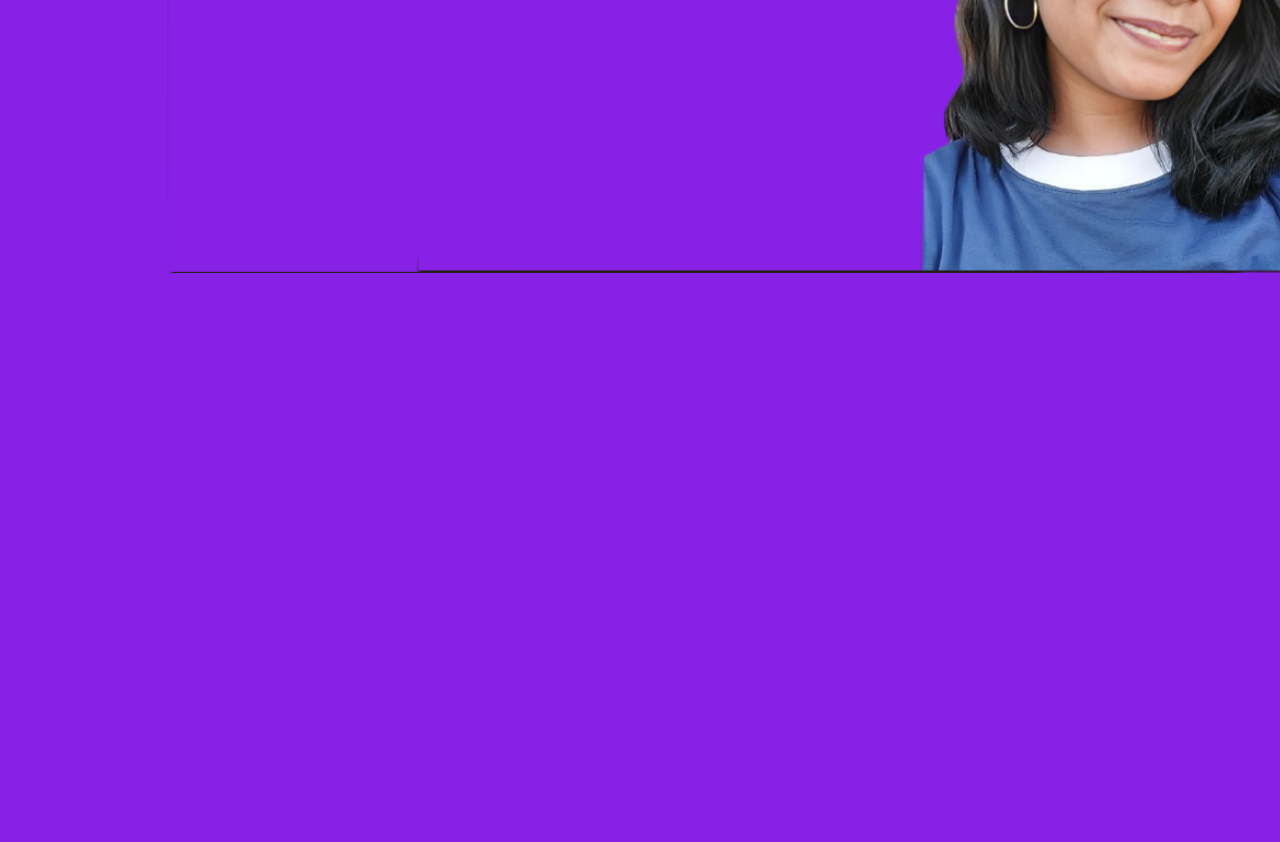
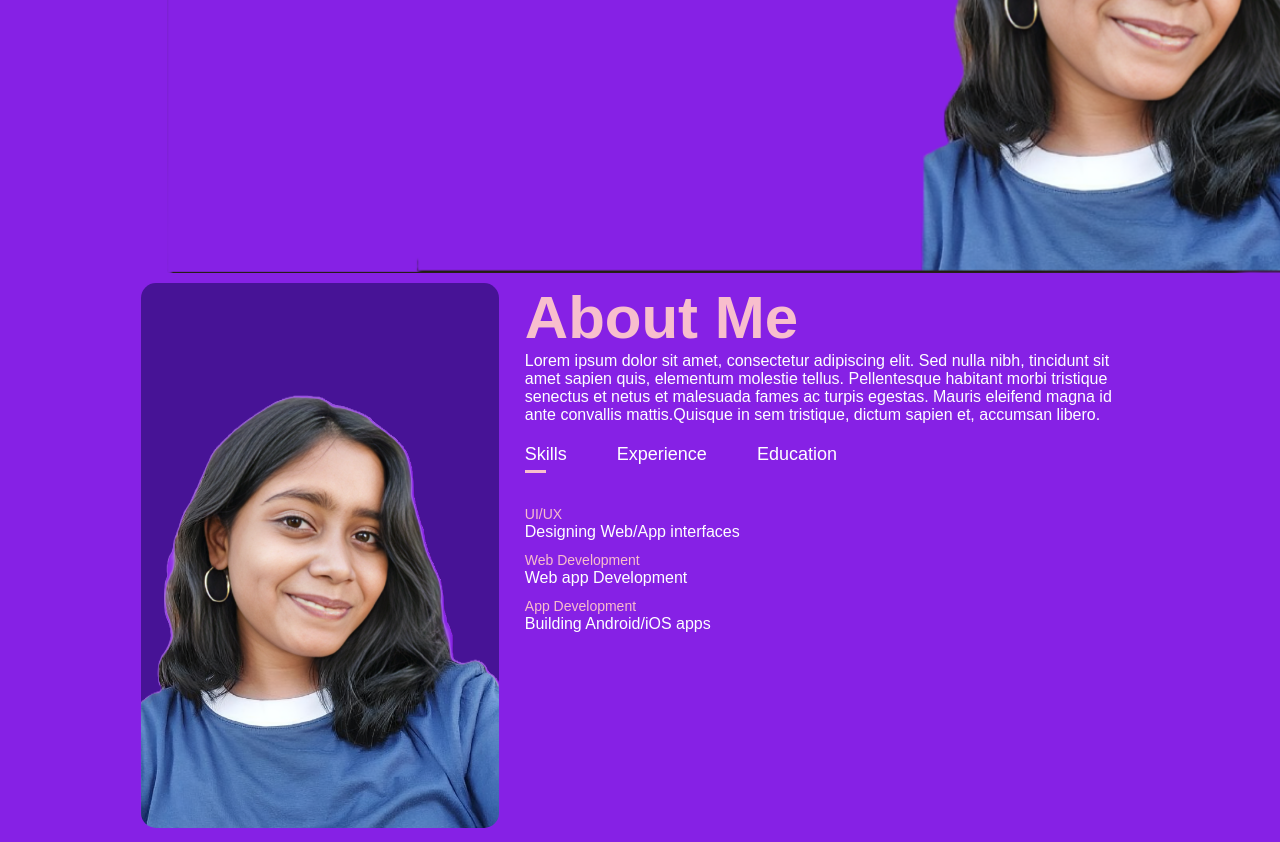
Before and after one commit to its-rosh/Portfolio, a plain HTML site: page index.html in a window 1280 px wide. Shown: the part 527-1369 px from the top of the page. Before the commit the page ends 800 px from the top, so only its background shows below. Drawn offline with Linux system fonts and the light colour scheme.

Commit message:
More Updates

```diff
--- a/index.html
+++ b/index.html
@@ -26,5 +26,65 @@
             </div>
         </div>
     </div>
+<!-- ---------------------------about---------------------------->
+<div id="about">
+    <div class="container">
+        <div class="row">
+            <div class="about-col-1">
+                <img src="7.png">
+        </div>
+        <div class="about-col-2">
+            <h1 class="sub-title">About Me</h1>
+            <p>Lorem ipsum dolor sit amet, consectetur adipiscing elit. Sed nulla nibh, tincidunt sit amet sapien quis, elementum molestie tellus.          Pellentesque habitant morbi tristique senectus et netus et malesuada fames ac turpis egestas. Mauris eleifend magna id ante convallis mattis.Quisque in sem tristique, dictum sapien et, accumsan libero.</p>
+
+            <div class="tab-titles">
+                <p class="tab-links active-link" onclick="opentab('skills', event)">Skills</p>
+                <p class="tab-links" onclick="opentab('experience', event)">Experience</p>
+                <p class="tab-links" onclick="opentab('education', event)">Education</p>
+            </div>
+            <div class="tab-contents active-tab" id="skills">
+                <ul>
+                    <li><span>UI/UX</span><br>Designing Web/App interfaces</li>
+                    <li><span>Web Development</span><br>Web app Development</li>
+                    <li><span>App Development</span><br>Building Android/iOS apps</li>
+                </ul>
+            </div>
+            <div class="tab-contents" id="experience">
+                <ul>
+                    <li><span>2021 - Current</span><br>UI/UX Design Training at ET Institute</li>
+                    <li><span>2019 - 2021</span><br>Team lead at StarApp LLC.</li>
+                    <li><span>2017 - 2019</span><br>UI/UX Design Executive at Coin Digital Ltd.</li>
+                    <li><span>2016 - 2017</span><br>Internship at ekart eCommerce.</li>
+                <ul>
+            </div>
+            <div class="tab-contents" id="education">
+                <ul>
+                    <li><span>2016</span><br>UI/UX Design Training at ET Institute</li>
+                    <li><span>2016</span><br>MBA from MIT Bangalore.</li>
+                    <li><span>2014</span><br>BBA from ISM Bangalore.</li>
+                </ul>
+            </div>
+        </div>
+    </div>
+</div>
+</div>
+
+<script>
+
+        var tablinks = document.getElementsByClassName("tab-links");
+        var tabcontents = document.getElementsByClassName("tab-contents");
+
+        function opentab(tabname, event) {
+        for (let tablink of tablinks) {
+            tablink.classList.remove("active-link");
+        }
+        for (let tabcontent of tabcontents) {
+            tabcontent.classList.remove("active-tab");
+        }
+        event.currentTarget.classList.add("active-link");
+        document.getElementById(tabname).classList.add("active-tab");
+    }
+</script>
+
 </body>
 </html>
--- a/style.css
+++ b/style.css
@@ -62,5 +62,75 @@ nav ul li a:hover::after{
 .header-text h1{
     font-size: 60px;
     margin-top: 20px;
+}
+.header-text h1 span{
+    color:#ff004f;
+}
+<!-- ---------------------------about---------------------------->
+#about{
+    padding: 80px 0;
+    color: #ff004f;
+}
+.row{
+    display: flex;
+    justify-content: space-around;
+    flex-wrap: wrap;
+}
 
+.about-col-1{
+    flex-basis: 35%;
 }
+.about-col-1 img{
+    width: 100%;
+    border-radius: 15px;
+}
+.about-col-2{
+    flex-basis: 60%;
+}
+
+.sub-title{
+    font-size: 60px;
+    font-weight: 600;
+    color: #f8becd;
+}
+
+.tab-titles{
+    display: flex;
+    margin: 20px 0 40px;
+}
+.tab-links{
+    margin-right: 50px;
+    font-size: 18px;
+    font-weight: 500;
+    cursor: pointer;
+    position: relative;
+}
+.tab-links::after{
+    content:'';
+    width: 0;
+    height: 3px;
+    background-color: #f8becd;
+    position: absolute;
+    left: 0;
+    bottom: -8px;
+    transition: 0.5s;
+}
+
+.tab-links.active-link::after{
+    width:50%;
+}
+
+.tab-contents ul li{
+    list-style: none;
+    margin: 10px 0;
+}
+.tab-contents ul li span{
+    color: #f8becd;
+    font-size: 14px;
+}
+.tab-contents{
+    display: none;
+}
+.tab-contents.active-tab{
+    display: block;
+}
```
Also changed, not shown: 7.png (added).
